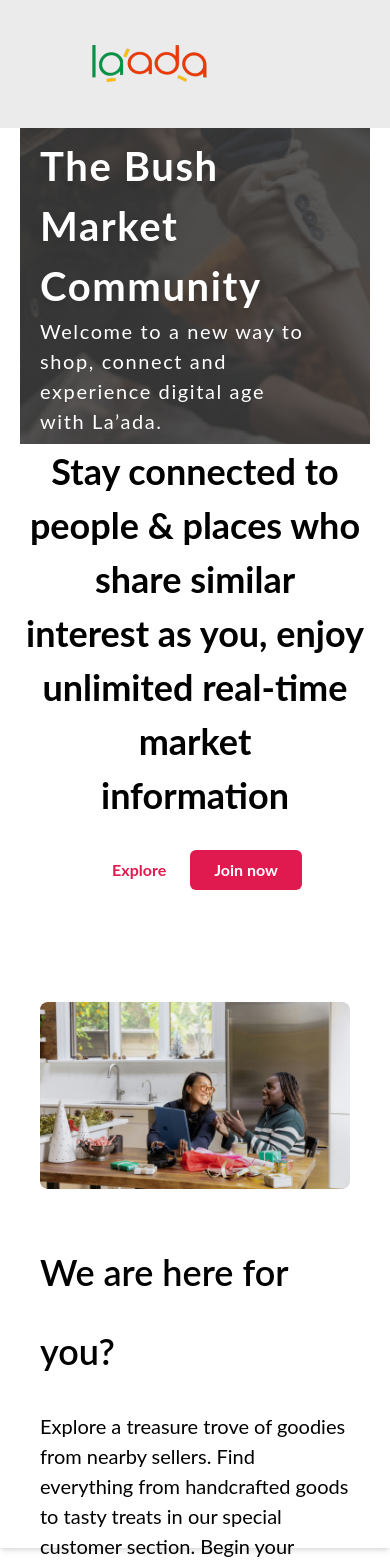
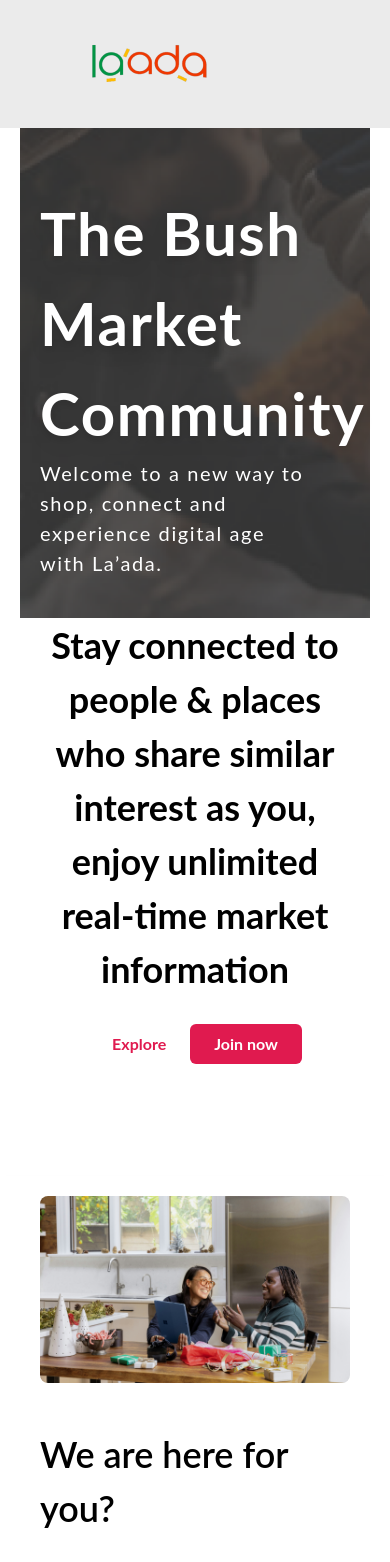
Before and after one commit to dettah/laada, a React (Vite) app: page /community in a window 390 px wide. Shown: the top 1562 px of the page. Built offline with nearby package versions, Linux system fonts and the light colour scheme.

Commit message:
responsiveness on community

```diff
--- a/src/Components/shared/ReuseableCard.jsx
+++ b/src/Components/shared/ReuseableCard.jsx
@@ -2,11 +2,11 @@ import React from 'react'
 import LearnButton from '../LearnButton'
 const ReuseableCard = ({heading, paragraph, imageUrl}) => {
   return (
-    <div className='flex xl:w-[1169px] h-[546px] gap-11 items-center xl:px-[171px] m-auto shadow-md z-10 hover:scale-110 hover:bg-[#feeeed]  transition-all duration-300 px-10 flex-col my-28 xl:flex-row xl:my-0 '>
+    <div className='flex xl:w-[1169px] md:h-[546px] h-fit gap-11 items-center xl:px-[171px] m-auto shadow-md z-10 hover:scale-110 hover:bg-[#feeeed]  transition-all duration-300 px-10 flex-col my-28 xl:flex-row xl:my-0 py-5 '>
       <div className='flex items-center h-auto'>
         <img src={`${imageUrl}` }alt="" className='w-[664px] rounded-[8px] ' />
       </div>
-      <div className='xl:w-[433px] text-left leading-[2.2] '>
+      <div className='xl:w-[433px] text-left md:leading-[2.2] '>
         <h3 className='font-semibold text-[2.25rem] mb-5'>{heading}</h3>
         <p className='mb-4 text-[1.25rem] leading-[1.5]'>
           {paragraph}
--- a/src/pages/Community.jsx
+++ b/src/pages/Community.jsx
@@ -36,14 +36,14 @@ const Community = () => {
     return (
         <div>
             <div className='md:m-20 mx-5 mt-0'>
-                <div className='w-full  bg-cover flex flex-col md:px-36 px-5 justify-center md:h-[480px] py-2 h-fit bg-no-repeat text-left text-white tracking-widest' style={{ backgroundImage: `url(${community})` }}>
-                    <h2 className=' text-left md:text-[4.3rem] font-bold text-[40px] drop-shadow-lg '>The Bush Market Community</h2>
+                <div className='w-full  bg-cover flex flex-col md:px-36 px-5 justify-center md:h-[480px] py-10 h-fit bg-no-repeat text-left  text-white tracking-widest' style={{ backgroundImage: `url(${community})` }}>
+                    <h2 className=' text-left md:text-[4.3rem] font-bold text-[60px] mt-5  drop-shadow-lg '>The Bush Market Community</h2>
 
                     <p className='text-[20px]'>Welcome to a new way to <br /> shop, connect and <br /> experience digital age <br /> with La’ada.</p>
                 </div>
             </div>
-            <div className='text-center'>
-                <h3 className='text-4xl font-bold mb-7 leading-[1.5] '>Stay connected to people & places who share similar <br /> interest as you, enjoy unlimited real-time market <br /> information </h3>
+            <div className='text-center px-10'>
+                <h3 className='text-4xl font-bold mb-7 leading-[1.5]  '>Stay connected to people & places who share similar <br /> interest as you, enjoy unlimited real-time market <br /> information </h3>
                 <div>
                     <button className='text-[#e01a4f] rounded-[6px] px-6 py-[8px] font-bold hover:scale-110 transition-transform duration-300 ease-in-out'>
                         Explore</button>
```
